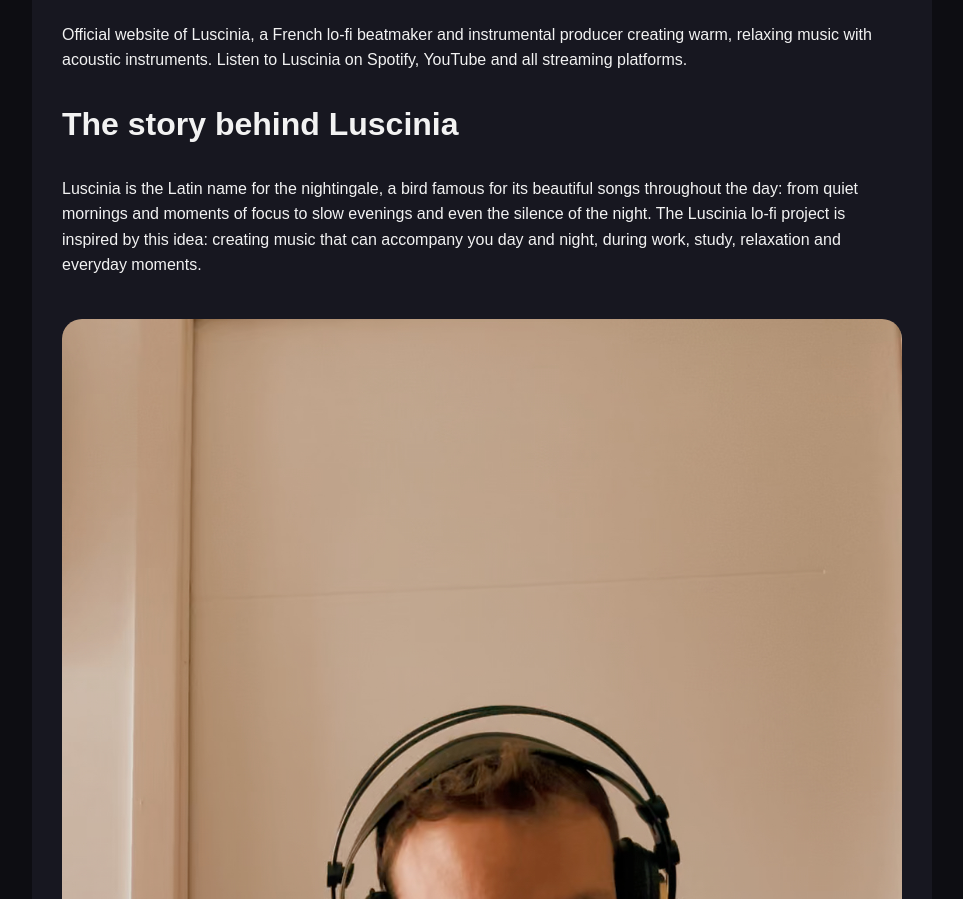
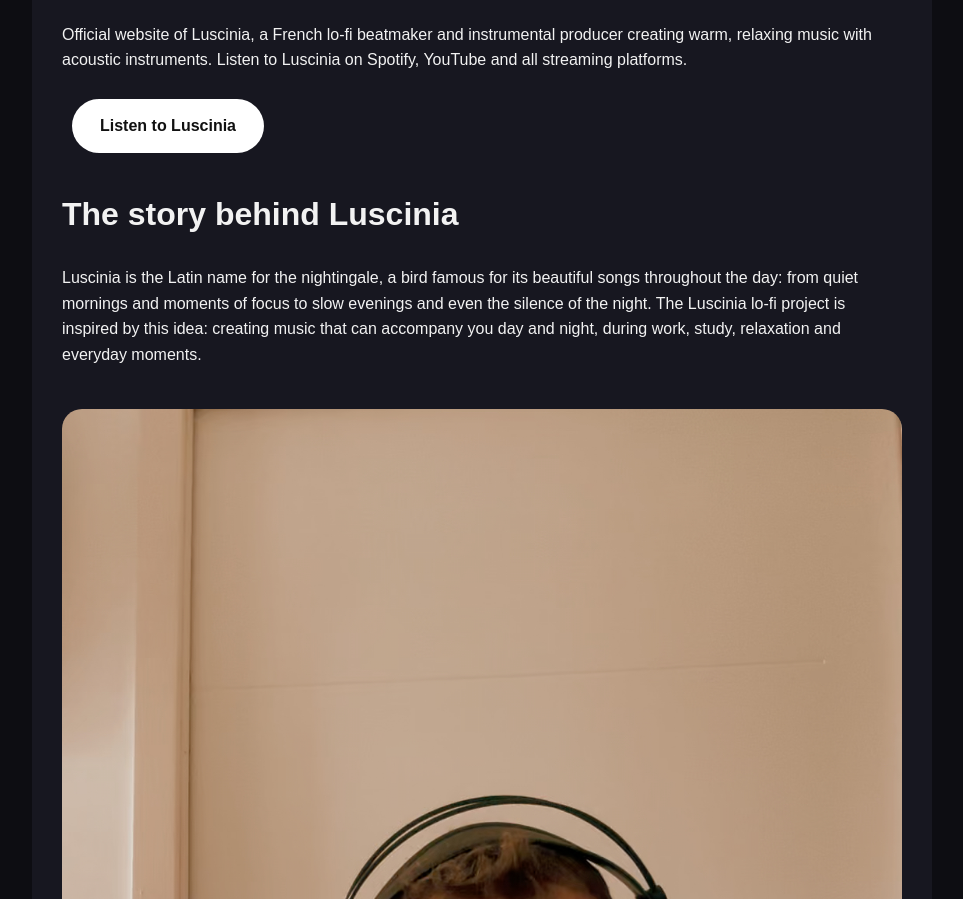
Before and after one commit to Luscinialofi/Luscinia, a plain HTML site: page index.html in a window 1280 px wide. Shown: the part 901-1800 px from the top of the page, without its empty margins (158-1121 px from the left). Drawn offline with Linux system fonts and the light colour scheme.

Commit message:
Update index.html

```diff
--- a/index.html
+++ b/index.html
@@ -169,6 +169,10 @@ Listen to Luscinia
 Official website of Luscinia, a French lo-fi beatmaker and instrumental producer creating warm, relaxing music with acoustic instruments. Listen to Luscinia on Spotify, YouTube and all streaming platforms.
 </p>
 
+<a class="button" href="https://ffm.to/luscinia">
+Listen to Luscinia
+</a>
+
 <h2>The story behind Luscinia</h2>
 
 <p>
```
